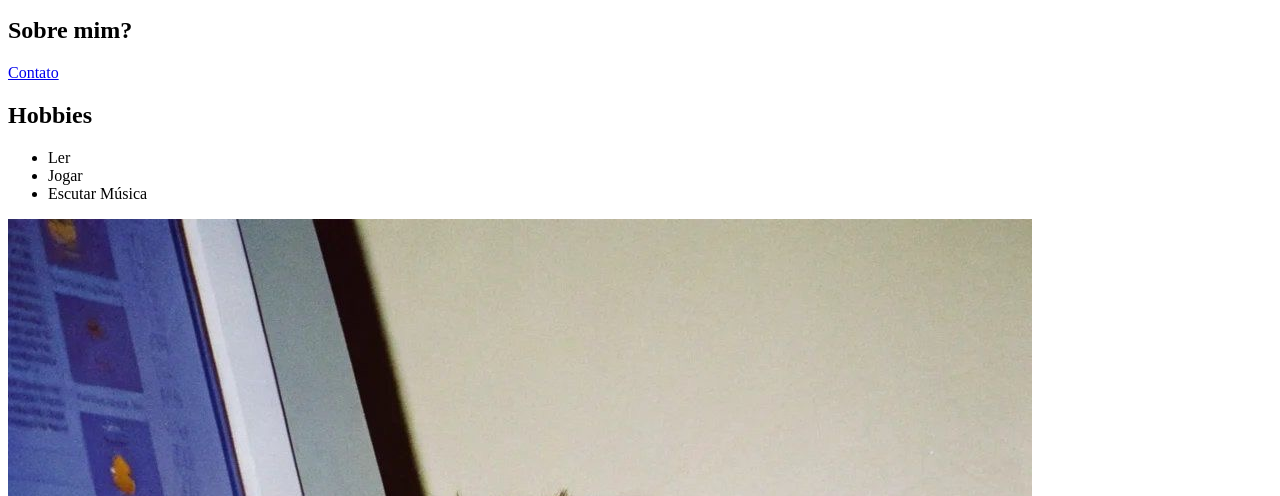
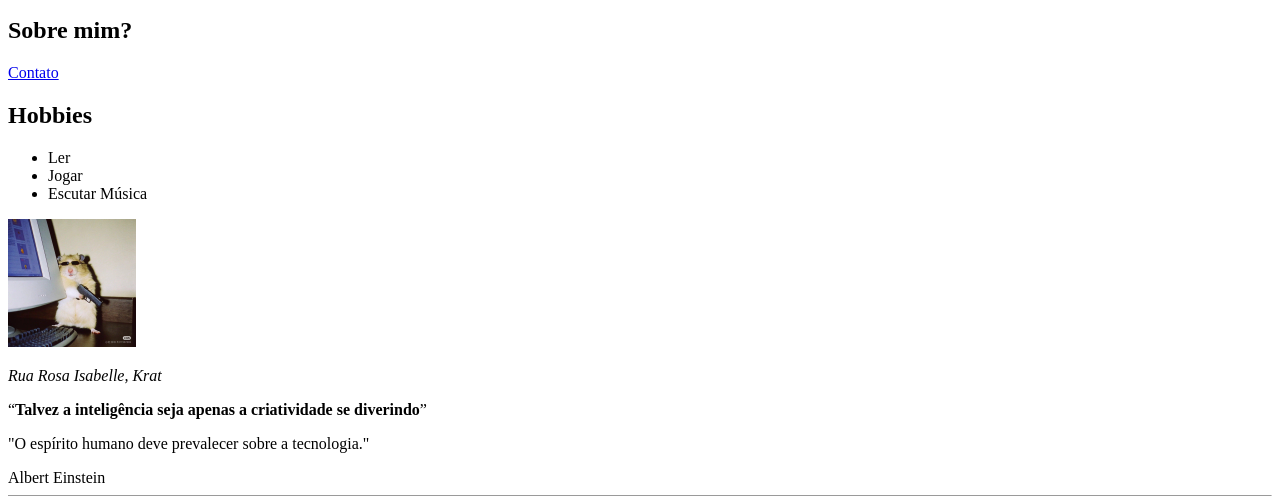
Before and after one commit to Yu-Sant/webpage, a plain HTML site: page index.html in a window 1280 px wide. Shown: the part 101-597 px from the top of the page. Drawn offline with Linux system fonts and the light colour scheme.

Commit message:
Update index.html

```diff
--- a/index.html
+++ b/index.html
@@ -25,7 +25,7 @@
 <li>Escutar Música</li>
 </ul>
 
-<p><img src="minhafoto.JPG" alt="Quase assim"></p>
+<p><img src="minhafoto.JPG" alt="Quase assim" width=128 height=128></p>
 
 <p><address>Rua Rosa Isabelle, Krat</address></p>
 
```
